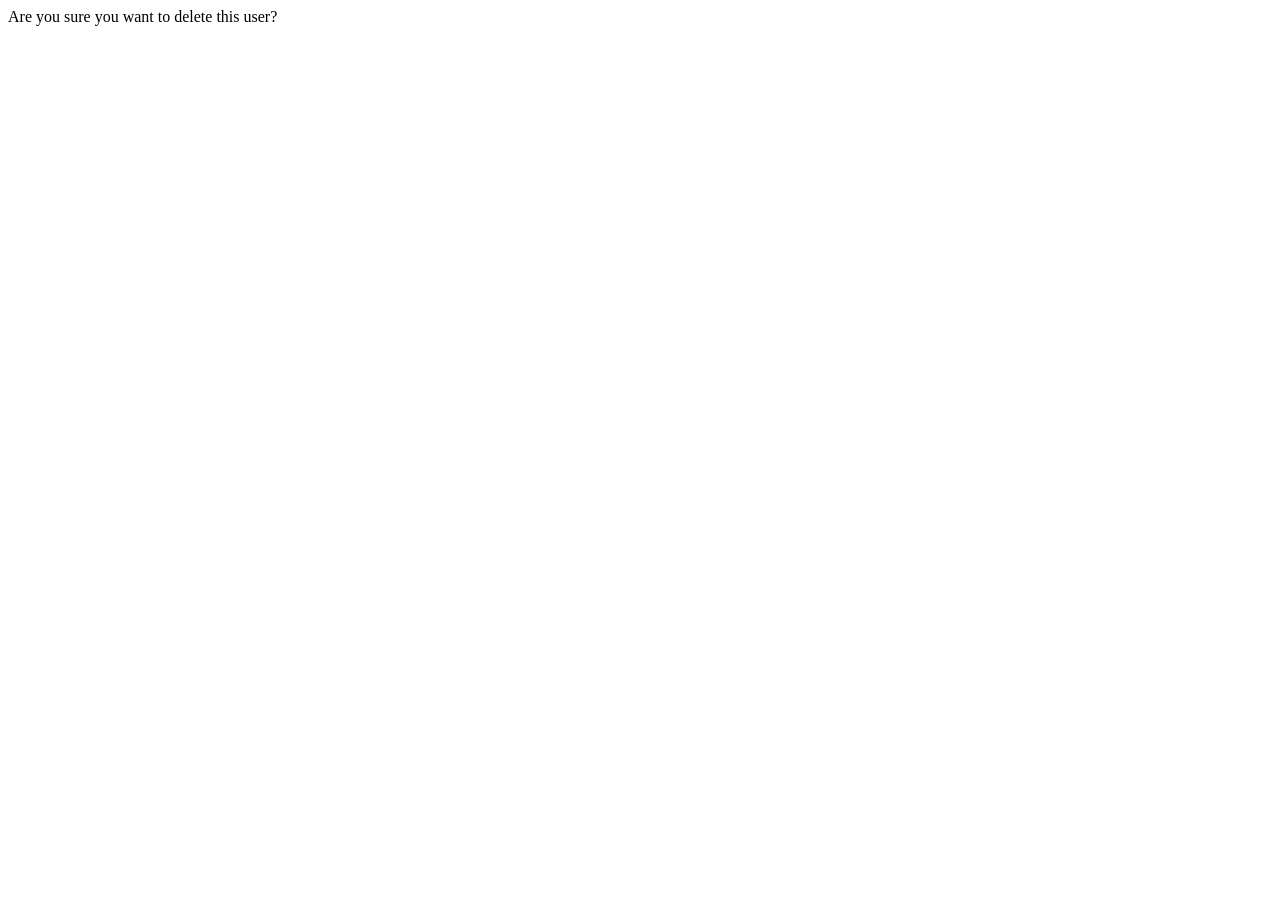
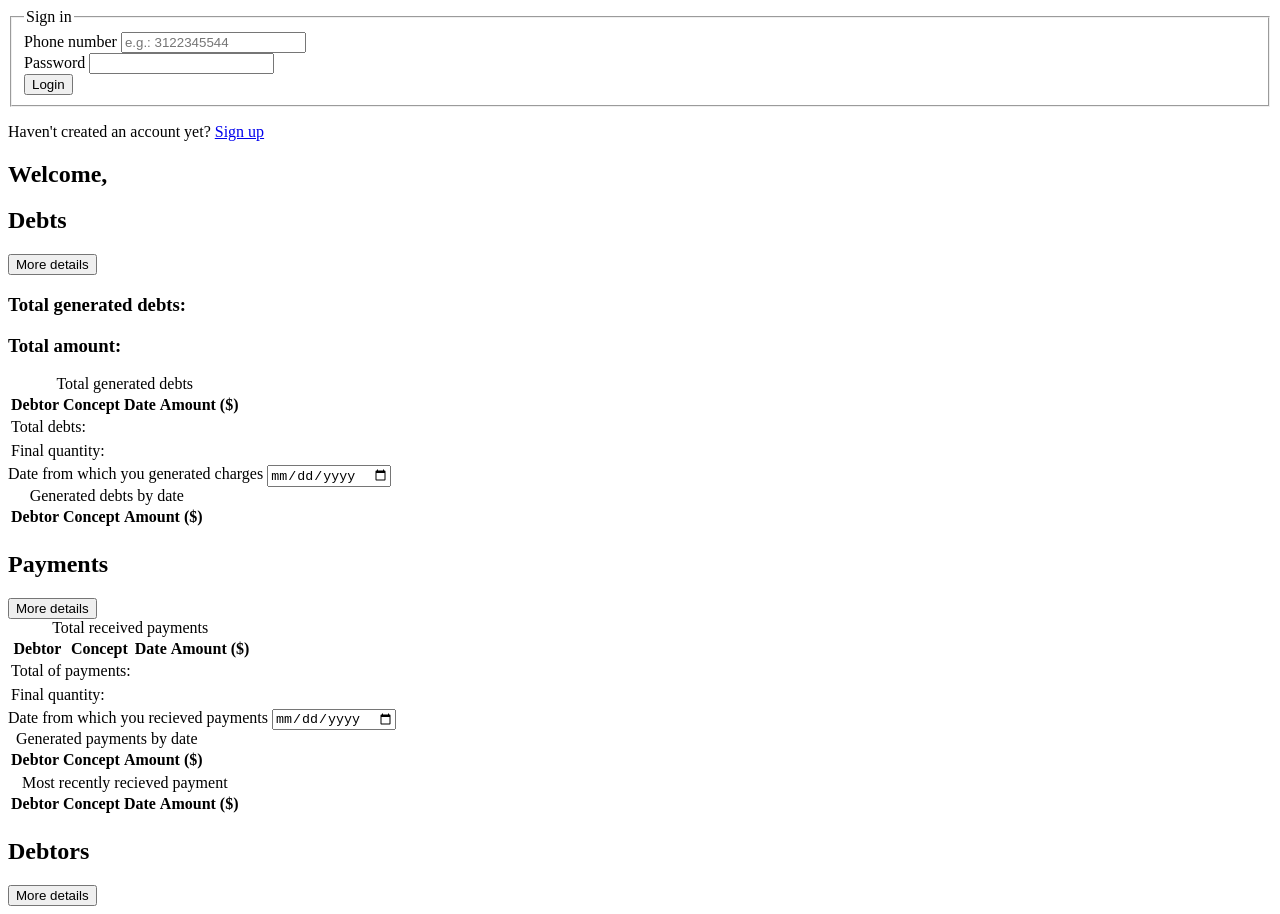
Before and after one commit to ginaesps/myAdminPay, a plain HTML site: page owner/index.html in a window 1280 px wide. Before the commit the page ends 800 px from the top, so only its background shows below. Drawn offline with Linux system fonts and the light colour scheme.

Commit message:
html owner updates

```diff
--- a/owner/index.html
+++ b/owner/index.html
@@ -6,13 +6,174 @@
     <title>Owner</title>
 </head>
 <body>
-    <div class="backdrop"></div>
-    <div class="modal_title">Are you sure you want to delete this user?</div>
-    <!--DOUBT: how to assign the name of the user we´re talking about?-->
+    <header>
+        <!--idk-->
+    </header>
+
     <section>
-        <article>
+        <div id="login">
+            <form id="login_info">
+                <fieldset>
+                    <legend>Sign in</legend>
+                    <div>
+                        <label for="phone_number">Phone number</label>
+                        <input type="tel" id="phone_number" maxlength="10" placeholder="e.g.: 3122345544">
+                    </div>
+                    <div>
+                        <label for="pwd">Password</label>
+                        <input type="password" id="pwd">
+                    </div>
+                    <input type="button" value="Login">
+                </fieldset>
+            </form>
+        </div>
+    </section>
 
-        </article>
+    <section class="signin">
+        <p>Haven't created an account yet? <a href="./sign-in.html">Sign up</a></p>
     </section>
+
+    <main>
+        <section id="hello">
+            <h1>Welcome, </h1> <!--ASSIGN USERNAME-->
+        </section>
+        <section id="features">
+
+            <div>
+                <h2>Debts</h2>
+                <button type="button" class="more_info">More details</button>
+
+                <div class="owner__features" id="totalAndAmountDebts">
+                    <div>
+                        <h3>Total generated debts: </h3><!--how many-->
+                    </div>
+                    <div>
+                        <h3>Total amount: </h3>
+                    </div>
+                </div>
+
+                <div class="owner__features" id="generatedDebts">
+                    <table>
+                        <caption>Total generated debts</caption>
+                        <thead>
+                            <tbody>
+                                <tr>
+                                    <th>Debtor</th>
+                                    <th>Concept</th>
+                                    <th>Date</th>
+                                    <th>Amount ($)</th>
+                                </tr>
+                            </tbody>
+                        </thead>
+                        <tr>
+                            <td class="totalDebts" colspan="2">Total debts: </td>
+                        </tr>
+                        <tr></tr>
+                        <tr>
+                            <td class="finalAmountDebts" colspan="2">Final quantity: </td>
+                        </tr>
+                        <tr></tr>
+                    </table>
+
+                    <div class="owner__features">
+                        <form id="debtsByDate">
+                            <label for="debtDate">Date from which you generated charges</label>
+                            <input type="date">
+                        </form>
+                        <table>
+                            <caption>Generated debts by date</caption>
+                            <thead>
+                                <tbody>
+                                    <tr>
+                                        <th>Debtor</th>
+                                        <th>Concept</th>
+                                        <th>Amount ($)</th>
+                                    </tr>
+                                </tbody>
+                            </thead>
+                            <tr></tr>
+                        </table>
+                    </div>
+                </div>
+            </div>
+
+            <div>
+                <h2>Payments</h2>
+                <button type="button" class="more_info">More details</button>
+
+                <div class="owner__features" id="totalAndAmountPayments">
+                    <table>
+                        <caption>Total received payments</caption>
+                        <thead>
+                            <tbody>
+                                <tr>
+                                    <th>Debtor</th>
+                                    <th>Concept</th>
+                                    <th>Date</th>
+                                    <th>Amount ($)</th>
+                                </tr>
+                            </tbody>
+                        </thead>
+                        <tr>
+                            <td class="totalDebts" colspan="2">Total of payments: </td>
+                        </tr>
+                        <tr></tr>
+                        <tr>
+                            <td class="finalAmountDebts" colspan="2">Final quantity: </td>
+                        </tr>
+                        <tr></tr>
+                    </table>
+                </div>
+
+                <form id="totalAndAmountPaymentsByDate">
+                    <label for="paymentDate">Date from which you recieved payments</label>
+                    <input type="date">
+                </form>
+                <table>
+                    <caption>Generated payments by date</caption>
+                    <thead>
+                        <tbody>
+                            <tr>
+                                <th>Debtor</th>
+                                <th>Concept</th>
+                                <th>Amount ($)</th>
+                            </tr>
+                        </tbody>
+                    </thead>
+                    <tr></tr>
+                </table>
+            </div>
+
+            <div class="owner__features" id="mostRecentPayment">
+                <table>
+                    <caption>Most recently recieved payment</caption>
+                    <thead>
+                        <tbody>
+                            <tr>
+                                <th>Debtor</th>
+                                <th>Concept</th>
+                                <th>Date</th>
+                                <th>Amount ($)</th>
+                            </tr>
+                        </tbody>
+                    </thead>
+                    <tr></tr>
+                </table>
+            </div>
+
+            <div>
+                <h2>Debtors</h2>
+                <button type="button" class="more_info">More details</button>
+            </div>
+
+        </div>
+        </section>
+
+    </main>
+
+    <footer>
+        <!--is there going to be one?-->
+    </footer>
+
 </body>
 </html>
```
Also changed, not shown: app/config/config.js (added), app/controllers/ownerController.js (line endings or trailing spaces), owner/sign-in.html (added).
